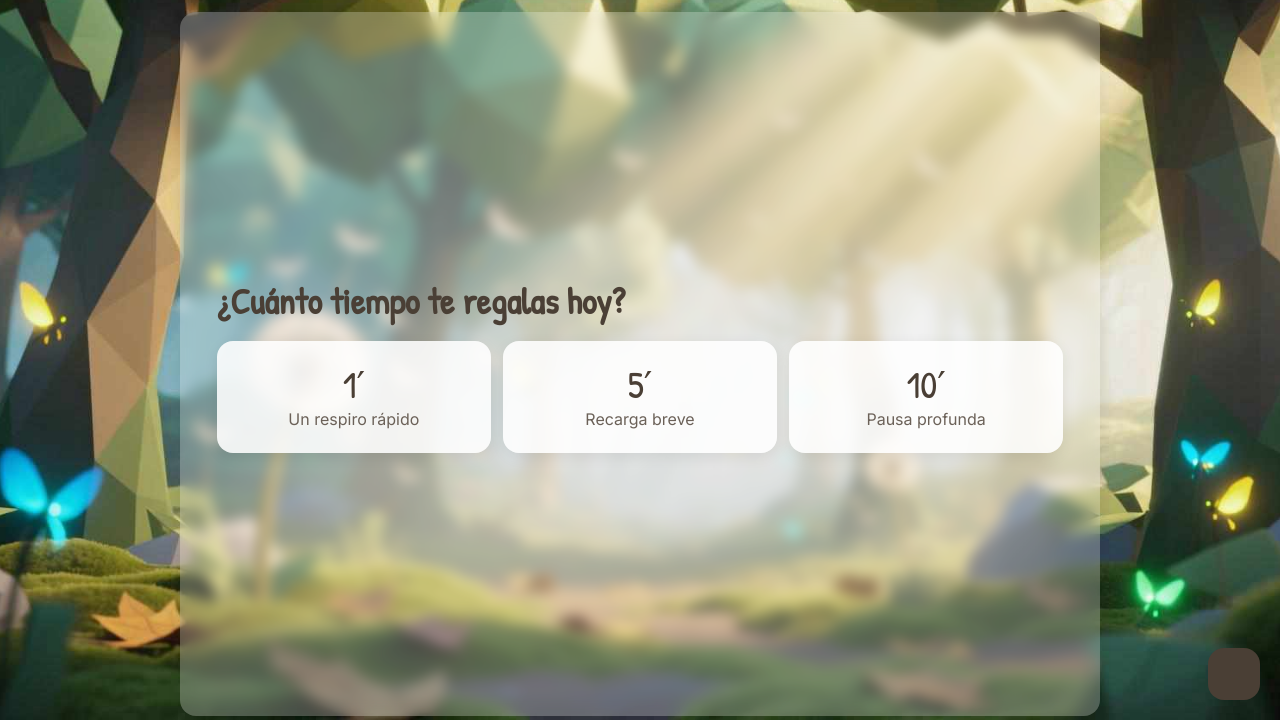
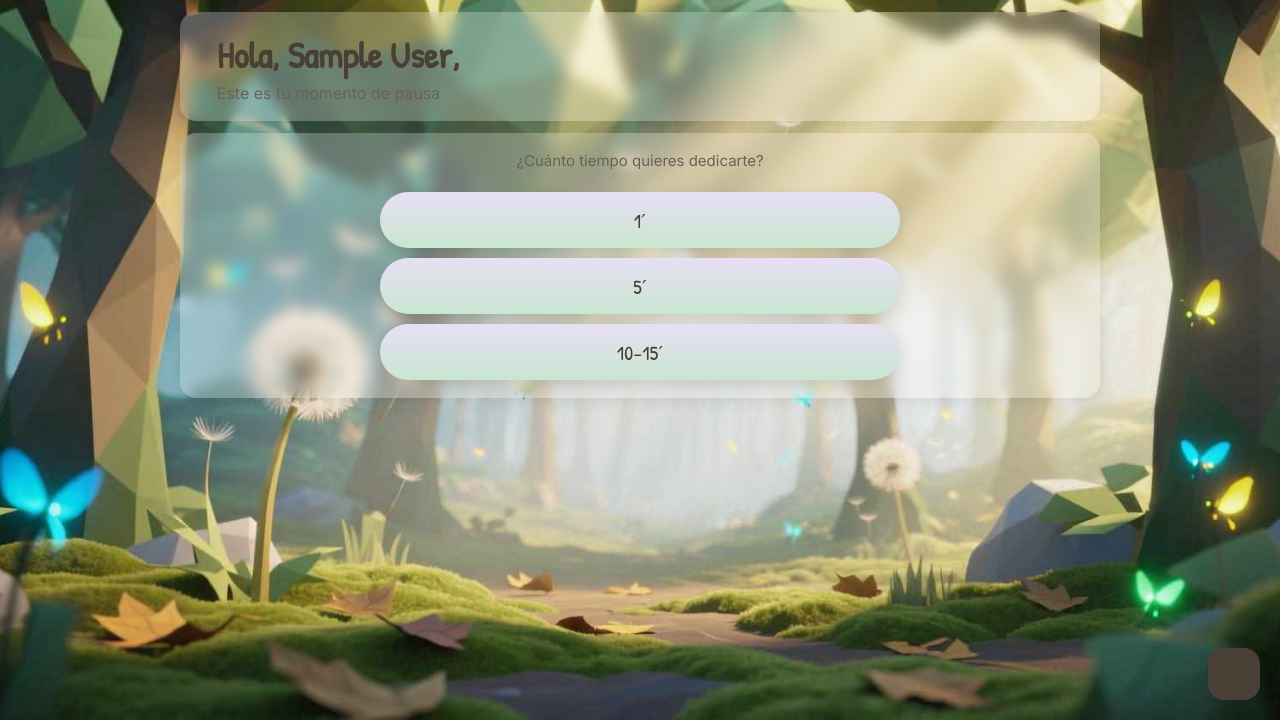
Before and after one commit to dvdgp9/behappier, a PHP site: page /home.php in a window 1280 px wide. Shown: the part 80-800 px from the top of the page. Run offline with PHP 8.4, Linux system fonts and the light colour scheme; the visitor is signed in with stand-in values (Sample User, id 1); some libraries are stand-ins or nearby versions.

Commit message:
Cambio layout home 2

```diff
--- a/assets/styles.css
+++ b/assets/styles.css
@@ -51,17 +51,29 @@ small.help{color:#7d746b}
 .hero{margin:12px 0; border-radius:var(--radius); box-shadow:var(--shadow)}
 .hero .brand{font-family:"Patrick Hand", cursive; font-size:36px}
 .hero .subtitle{margin:4px 0 0; color:#6b6158}
-.duration-cards{display:grid; gap:12px; margin-top:16px; grid-template-columns:1fr}
-.duration-card{display:flex; flex-direction:column; align-items:center; justify-content:center; text-align:center; text-decoration:none; color:var(--ink); transition:transform var(--motion), box-shadow var(--motion)}
-.duration-card .time{font-family:"Patrick Hand", cursive; font-size:38px; line-height:1}
-.duration-card .desc{margin-top:6px; color:#6b6158}
-.duration-card:hover{transform:translateY(-2px); box-shadow:0 12px 24px rgba(0,0,0,.14)}
-.duration-card:focus-visible{outline:3px solid var(--accent1); outline-offset:2px}
 .durations{display:flex; gap:10px; flex-wrap:wrap; align-items:center}
 .btn.duration{height:56px; padding:0 18px; border-radius:9999px; background:linear-gradient(180deg, var(--accent3), var(--accent2)); color:var(--ink); box-shadow:0 6px 16px rgba(0,0,0,.12); font-family:"Patrick Hand", cursive; font-size:20px; letter-spacing:.3px}
 .btn.duration:hover{transform:translateY(-2px); box-shadow:0 12px 24px rgba(0,0,0,.14)}
 .btn.duration:active{transform:translateY(0); box-shadow:0 6px 16px rgba(0,0,0,.12)}
 .btn.duration:focus-visible{outline:3px solid var(--accent1); outline-offset:2px}
+
+/* Chooser (botones apilados centrados) */
+.chooser{margin:12px 0; border-radius:var(--radius); box-shadow:var(--shadow)}
+.chooser .container{display:grid; justify-items:center; gap:12px; padding:24px 0}
+.chooser .helper{margin:0; color:#6b6158; font-size:15px}
+.chooser .durations{flex-direction:column; align-items:stretch; width:100%; max-width:520px}
+.chooser .btn.duration{width:100%}
+
+/* Microinteracciones y animaciones de entrada escalonadas */
+@keyframes fadeUp{from{opacity:0; transform:translateY(8px)} to{opacity:1; transform:none}}
+.chooser .helper{animation:fadeUp 220ms var(--motion) 20ms both}
+.chooser .durations a:nth-child(1){animation:fadeUp 240ms var(--motion) 60ms both}
+.chooser .durations a:nth-child(2){animation:fadeUp 240ms var(--motion) 100ms both}
+.chooser .durations a:nth-child(3){animation:fadeUp 240ms var(--motion) 140ms both}
+
+/* Efecto glass sutil en hover */
+.btn.duration{transition:transform var(--motion), box-shadow var(--motion), filter var(--motion), background 200ms ease}
+.btn.duration:hover{filter:saturate(1.06) brightness(1.03)}
 
 /* Page transition when leaving */
 @keyframes pageOut{to{opacity:0; transform:scale(.98); filter:blur(4px)}}
@@ -82,10 +94,6 @@ body.leaving main{animation: pageOut 280ms var(--motion) forwards}
   .fab i{font-size:22px}
 }
 
-@media (min-width: 680px){
-  .duration-cards{grid-template-columns: repeat(3, 1fr)}
-}
-
 /* Desktop background and logout alignment */
 @media (min-width: 900px){
   body{ background-image: url('textures/fondo-pc-behappier.jpg'); }
--- a/home.php
+++ b/home.php
@@ -4,22 +4,21 @@ require __DIR__ . '/includes/auth.php';
 require_login();
 ?>
 <?php include __DIR__ . '/partials/head.php'; ?>
-  <section class="hero desenfocado center">
+  <section class="hero desenfocado">
     <div class="container" style="padding:18px 0">
-      <h1 class="brand" style="margin:0">¿Cuánto tiempo te regalas hoy?</h1>
-      <div class="duration-cards" role="group" aria-label="Duración de la pausa">
-        <a class="card duration-card" href="task.php?d=1" aria-label="Empezar una pausa de 1 minuto">
-          <div class="time">1′</div>
-          <div class="desc">Un respiro rápido</div>
-        </a>
-        <a class="card duration-card" href="task.php?d=5" aria-label="Empezar una pausa de 5 minutos">
-          <div class="time">5′</div>
-          <div class="desc">Recarga breve</div>
-        </a>
-        <a class="card duration-card" href="task.php?d=10" aria-label="Empezar una pausa de 10 minutos">
-          <div class="time">10′</div>
-          <div class="desc">Pausa profunda</div>
-        </a>
+      <?php $u = current_user($pdo); $displayName = trim((string)($u['nombre'] ?? '')); ?>
+      <h1 class="brand" style="margin:0">Hola, <?= e($displayName !== '' ? $displayName : 'Behappier') ?>,</h1>
+      <p class="subtitle">Este es tu momento de pausa</p>
+    </div>
+  </section>
+
+  <section class="chooser desenfocado">
+    <div class="container" style="padding:18px 0">
+      <p class="helper" style="margin-bottom:10px">¿Cuánto tiempo quieres dedicarte?</p>
+      <div class="durations" role="group" aria-label="Duración de la pausa">
+        <a class="btn duration" href="task.php?d=1" aria-label="Empezar una pausa de 1 minuto">1′</a>
+        <a class="btn duration" href="task.php?d=5" aria-label="Empezar una pausa de 5 minutos">5′</a>
+        <a class="btn duration" href="task.php?d=10" aria-label="Empezar una pausa de 10 a 15 minutos">10–15′</a>
       </div>
     </div>
   </section>
```
